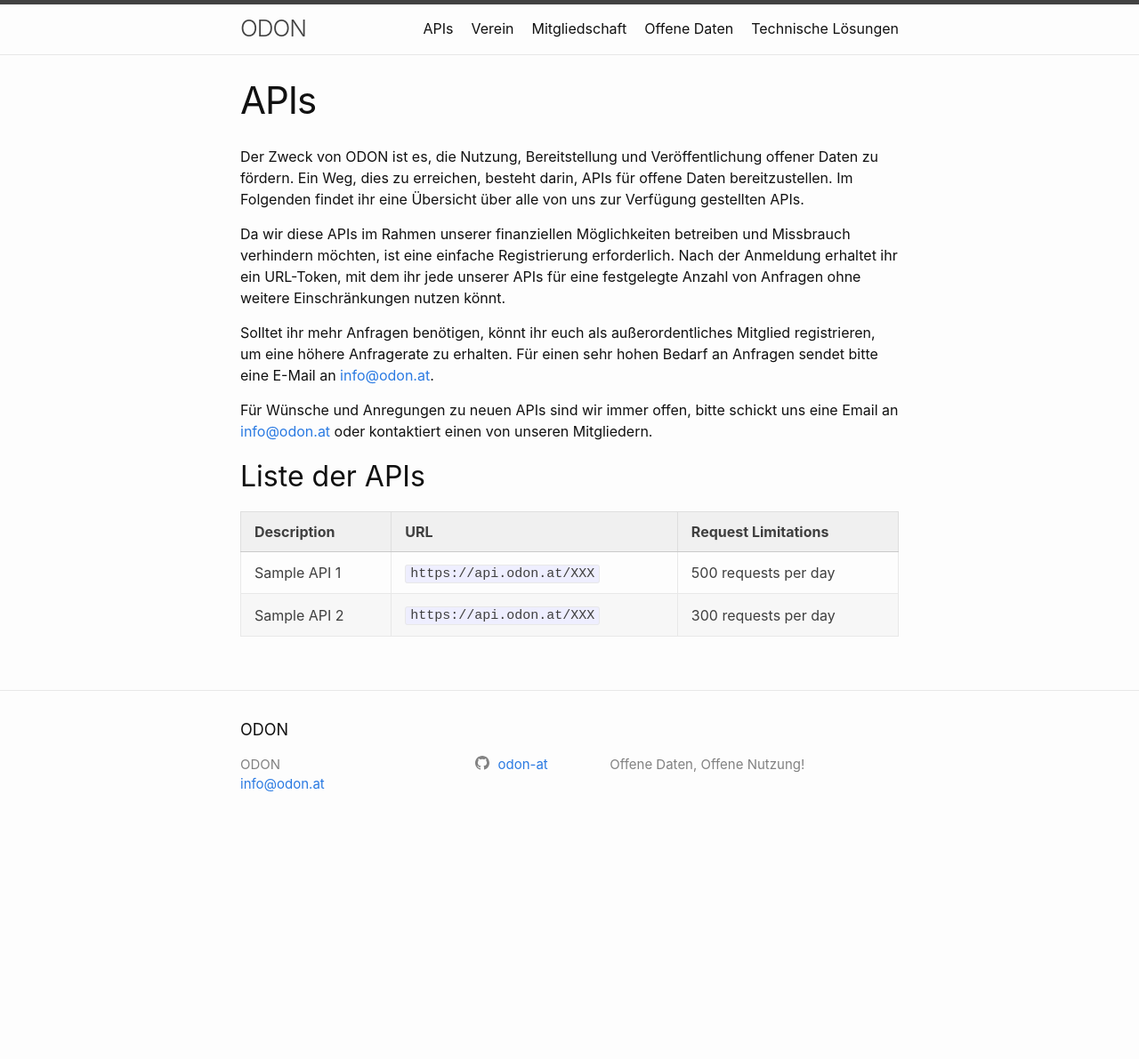
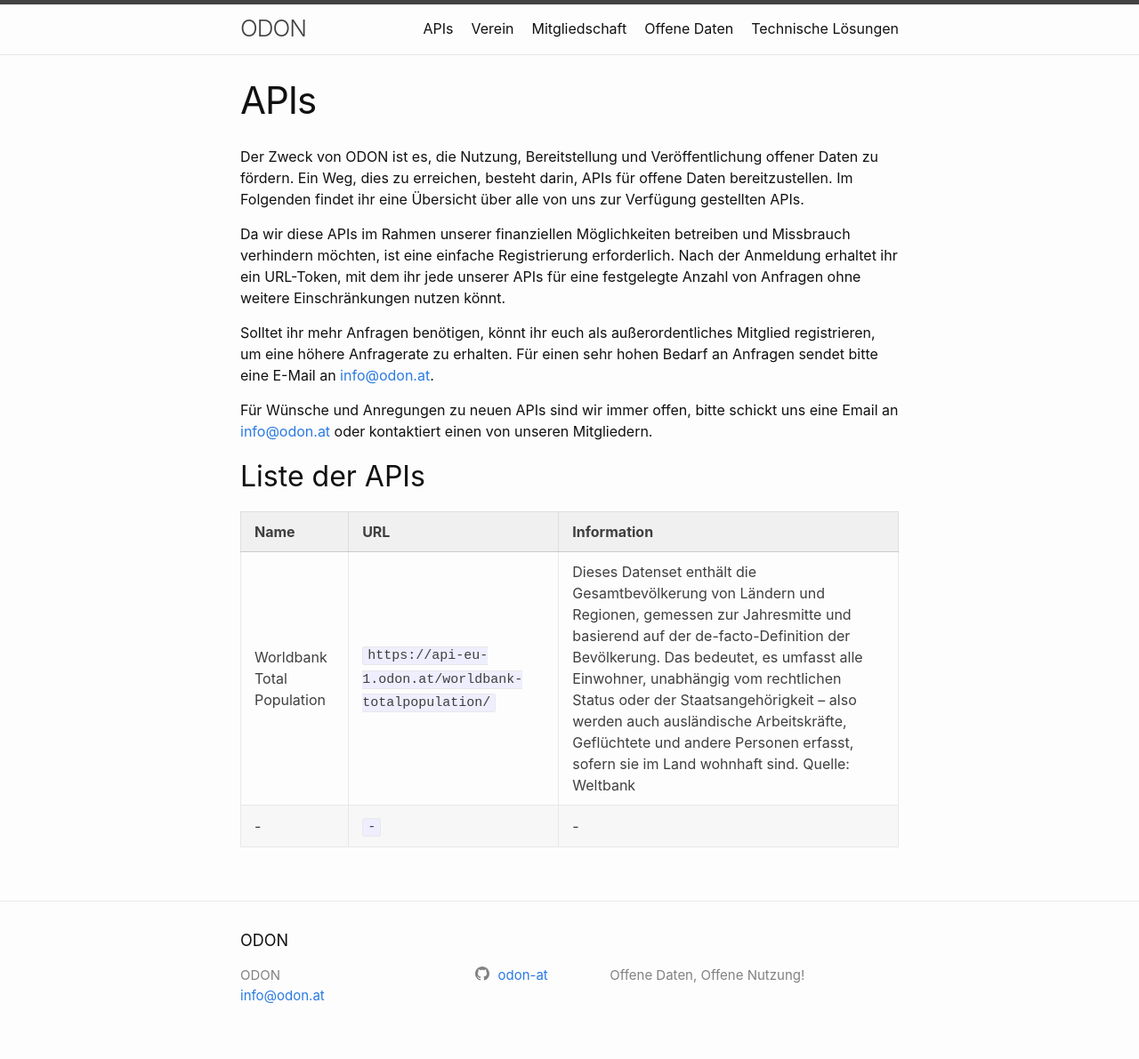
Before and after one commit to verein-odon/verein-odon.github.io, a Jekyll site: the page built from docs/api.md, in a window 1280 px wide. Shown: the whole page at 89% size. Built offline with Jekyll 4.4.1, drawn with Linux system fonts in a browser that asks for light colours; comment, search, counter and statistics services are not loaded; before the commit the page ends 954 px from its top, so only the background shows below that.

Commit message:
Added Worldbank population API to API page

```diff
--- a/docs/api.md
+++ b/docs/api.md
@@ -14,37 +14,7 @@ Für Wünsche und Anregungen zu neuen APIs sind wir immer offen, bitte schickt u
 
 ## Liste der APIs
 
-| Description                                | URL                                             | Request Limitations             |
+| Name                                | URL                                             | Information             |
 |--------------------------------------------|-------------------------------------------------|---------------------------------|
-| Sample API 1                               | `https://api.odon.at/XXX`                       | 500 requests per day            |
-| Sample API 2                               | `https://api.odon.at/XXX`                       | 300 requests per day            |
-
-
-<!--
-| Public Transport API                       | `https://api.transitdata.com/public`            | 200 requests per minute         |
-| Air Quality Index API                      | `https://api.openaq.org/v1`                     | No specific limitations         |
-| Open Census Data API                       | `https://api.census.gov/data`                   | 100 requests per hour           |
-| Crime Data by Region API                   | `https://api.crimeometer.com`                   | 500 requests per day            |
-| Global Biodiversity API                    | `https://api.gbif.org/v1`                       | 1000 requests per day           |
-| Earthquake Data API                        | `https://earthquake.usgs.gov/fdsnws/event/1`    | No specific limitations         |
-| Financial Market Data API                  | `https://api.stlouisfed.org/fred`               | 1200 requests per hour          |
-| Space Data API (NASA)                      | `https://api.nasa.gov`                          | 40 requests per minute          |
-| Open Library Books Data API                | `https://openlibrary.org/api`                   | No specific limitations         |
-| Food and Agriculture Data API              | `https://data.fao.org/api`                      | 500 requests per hour           |
-| Global Health Data API                     | `https://ghoapi.azureedge.net/api`              | No specific limitations         |
-| Population Statistics API                  | `https://data.un.org/api`                       | 1000 requests per day           |
-| Open Food Facts API                        | `https://world.openfoodfacts.org/api`           | No specific limitations         |
-| CO2 Emissions Data API                     | `https://api.climatewatchdata.org`              | 600 requests per hour           |
-| Open Energy Data API                       | `https://openei.org/services/api`               | 100 requests per minute         |
-| World Bank Data API                        | `https://api.worldbank.org/v2`                  | 2000 requests per hour          |
-| Historical Weather Data API                | `https://api.meteostat.net/v2`                  | 1000 requests per day           |
-| Wildlife Observation Data API              | `https://api.inaturalist.org/v1`                | 60 requests per minute          |
-| USGS Water Data API                        | `https://waterservices.usgs.gov`                | No specific limitations         |
-| Open Transport Data API                    | `https://developer.transportapi.com`            | 500 requests per hour           |
-| Open Waste Management Data API             | `https://api.wastemgmtdata.org`                 | 1000 requests per day           |
-| UNESCO Heritage Sites Data API             | `https://whc.unesco.org/api`                    | No specific limitations         |
-| Global Land Cover Data API                 | `https://api.landcover.org`                     | 300 requests per hour           |
-| Marine Traffic Data API                    | `https://api.marinetraffic.com`                 | 200 requests per minute         |
-| Open Access Scientific Papers API          | `https://api.core.ac.uk`                        | 50 requests per minute          |
-| Renewable Energy Production Data API       | `https://api.renewabledata.com`                 | 500 requests per hour           |
-| Global Ocean Temperature Data API          | `https://api.oceandata.com`                     | 1000 requests per day           | -->
+| Worldbank Total Population                               | `https://api-eu-1.odon.at/worldbank-totalpopulation/`                       |        Dieses Datenset enthält die Gesamtbevölkerung von Ländern und Regionen, gemessen zur Jahresmitte und basierend auf der de-facto-Definition der Bevölkerung. Das bedeutet, es umfasst alle Einwohner, unabhängig vom rechtlichen Status oder der Staatsangehörigkeit – also werden auch ausländische Arbeitskräfte, Geflüchtete und andere Personen erfasst, sofern sie im Land wohnhaft sind. Quelle: Weltbank   |
+| -                               | `-`                       | -           |
```
